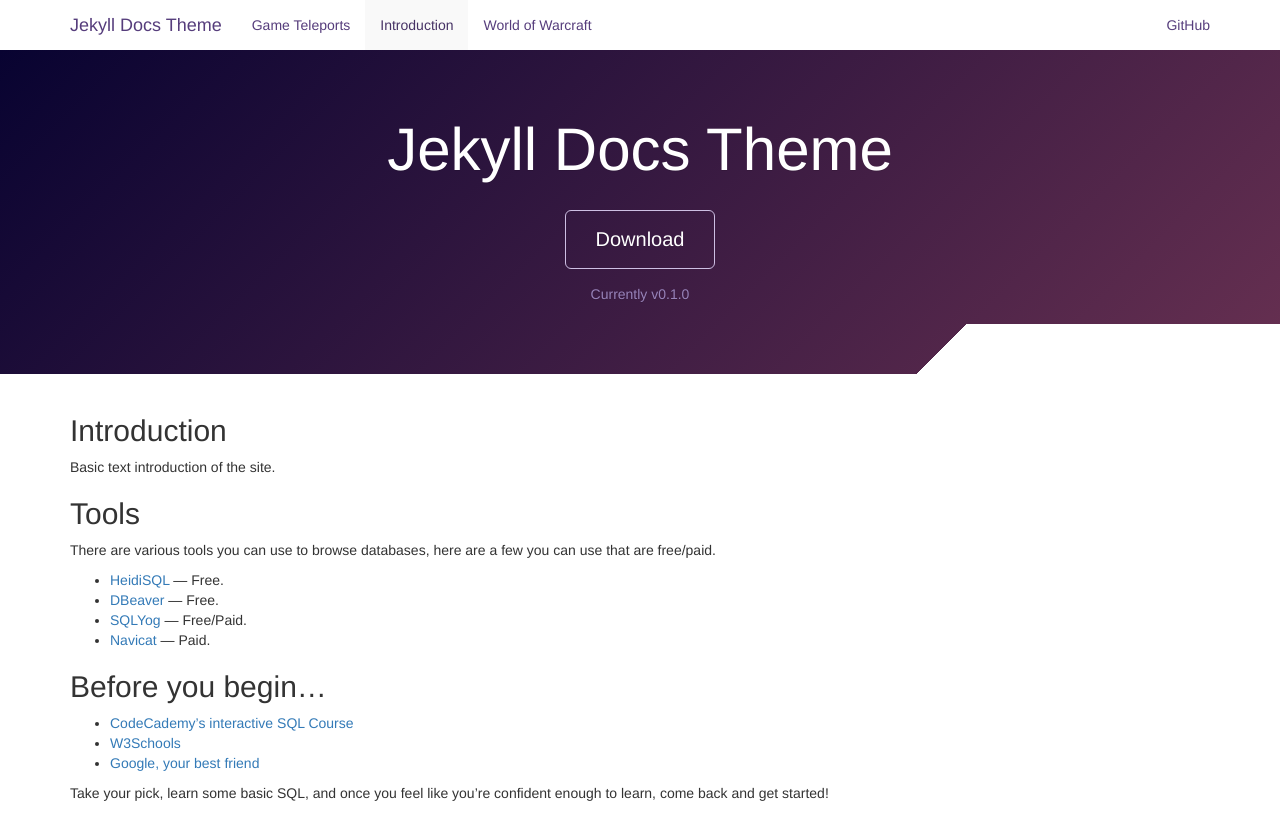
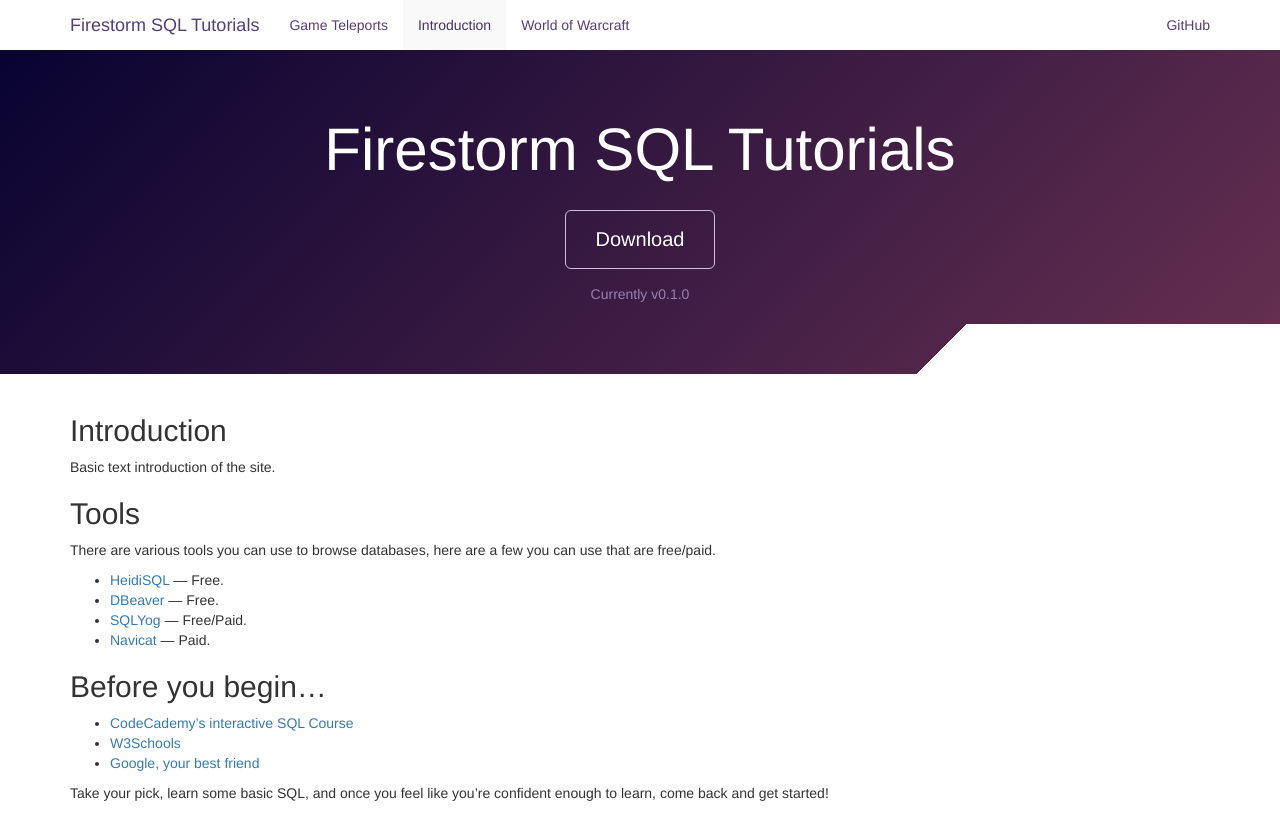
Before and after one commit to MehdiAria/MehdiAria.github.io, a Jekyll site: the page built from index.md, in a window 1280 px wide. Shown: the top 813 px of the page. Built offline with Jekyll 4.4.1, drawn with Linux system fonts in a browser that asks for light colours; nearby versions of some CDN libraries; comment, search, counter and statistics services are not loaded; grey boxes are pictures that could not be loaded.

Commit message:
Updated Config

```diff
--- a/_config.yml
+++ b/_config.yml
@@ -8,7 +8,7 @@ collections:
   uploads:
     title: Uploads
     output: true
-name: Jekyll Docs Theme
+name: Firestorm SQL Tutorials
 project:
   version: 0.1.0
   download_url: https://github.com/allejo/jekyll-docs-theme/releases
```
